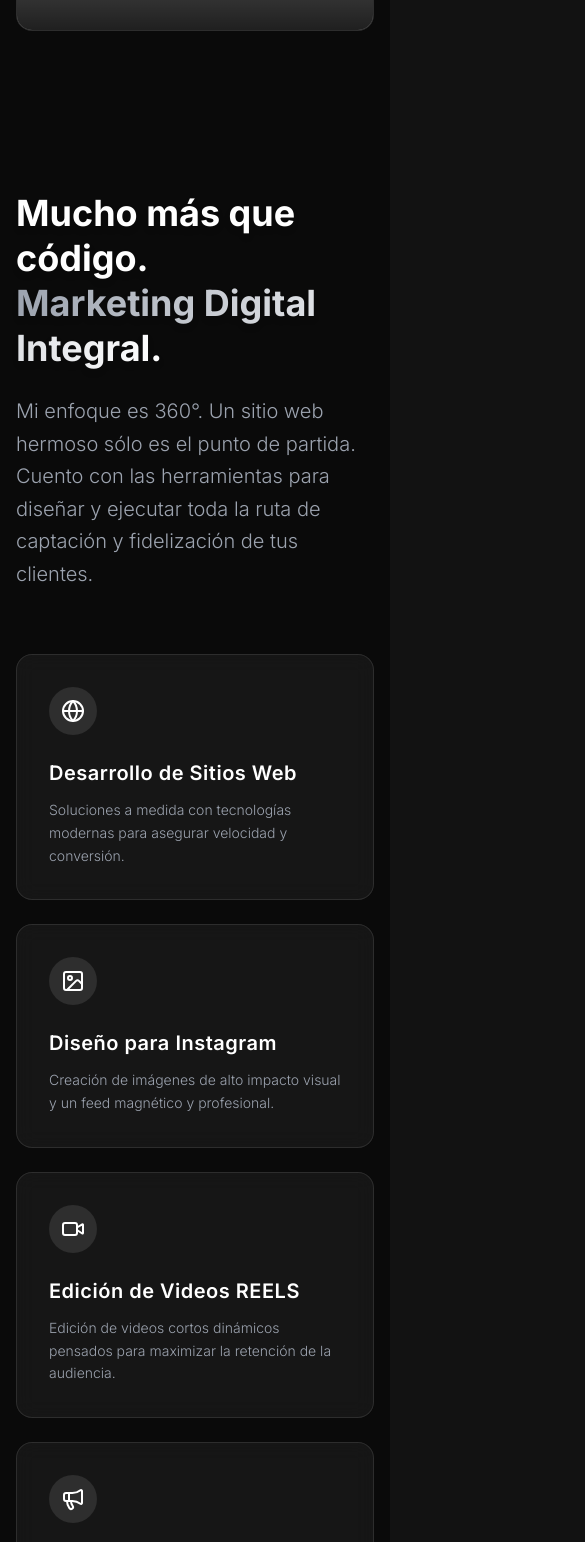
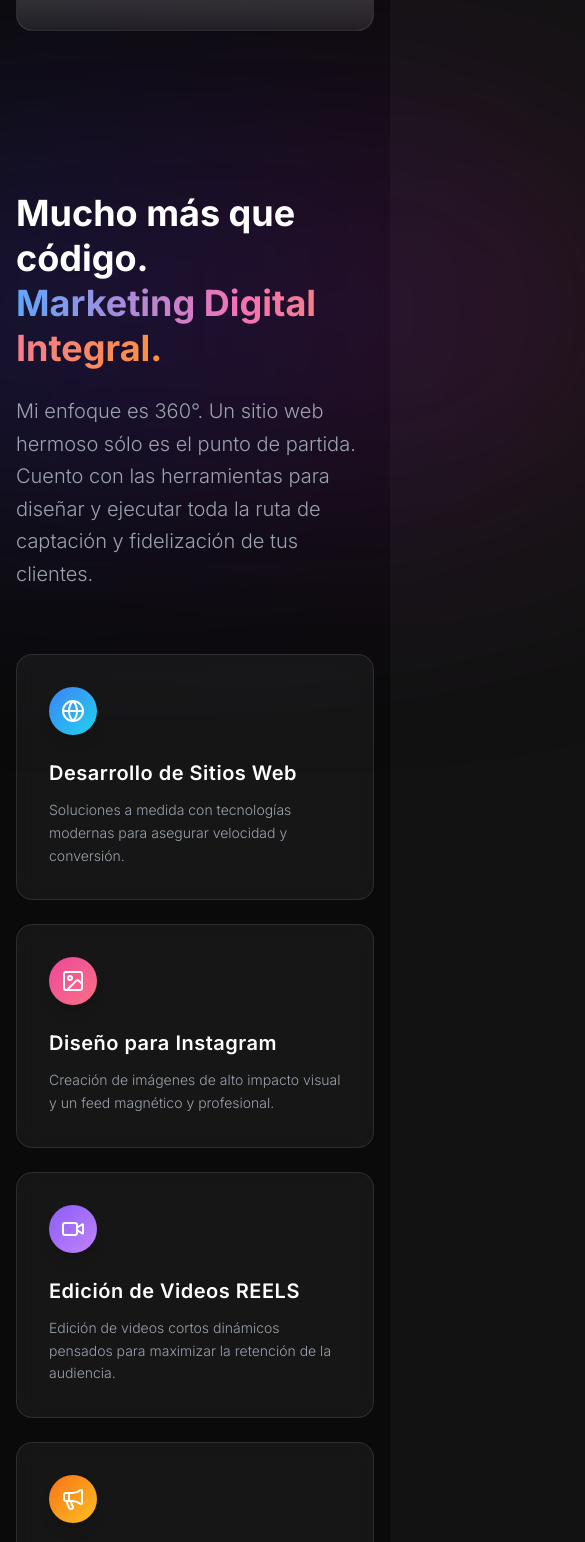
Before and after one commit to gemagenciadigital-bit/portfolio, a Next.js app: page /portfolio/ in a window 390 px wide. Shown: the part 5846-7388 px from the top of the page, 585 px wide, since content can reach past the window. Built offline with nearby package versions, Linux system fonts and the light colour scheme; grey boxes are pictures that could not be loaded.

Commit message:
Add cursor animation, footer, and vibrant service card colors

```diff
--- a/src/app/page.tsx
+++ b/src/app/page.tsx
@@ -1,8 +1,12 @@
 import ScrollyCanvas from "@/components/ScrollyCanvas";
 import Projects from "@/components/Projects";
+import Footer from "@/components/Footer";
+import Cursor from "@/components/Cursor";
 
 export default function Home() {
   return (
+    <>
+      <Cursor />
       <main className="min-h-screen bg-[#121212]">
         {/*
           The ScrollyCanvas component contains the 500vh container,
@@ -16,5 +20,7 @@ export default function Home() {
         */}
         <Projects />
       </main>
+      <Footer />
+    </>
   );
 }
--- /dev/null
+++ b/src/components/Cursor.tsx
@@ -0,0 +1,65 @@
+"use client";
+
+import { useEffect, useState } from "react";
+import { motion, useMotionValue, useSpring } from "framer-motion";
+
+export default function Cursor() {
+  const [isVisible, setIsVisible] = useState(false);
+
+  const mouseX = useMotionValue(-100);
+  const mouseY = useMotionValue(-100);
+
+  // Smooth trail for the outer ring
+  const springX = useSpring(mouseX, { stiffness: 300, damping: 28, mass: 0.5 });
+  const springY = useSpring(mouseY, { stiffness: 300, damping: 28, mass: 0.5 });
+
+  // Fast response for the inner dot
+  const fastSpringX = useSpring(mouseX, { stiffness: 800, damping: 35, mass: 0.1 });
+  const fastSpringY = useSpring(mouseY, { stiffness: 800, damping: 35, mass: 0.1 });
+
+  useEffect(() => {
+    const handleMouseMove = (e: MouseEvent) => {
+      mouseX.set(e.clientX);
+      mouseY.set(e.clientY);
+      if (!isVisible) setIsVisible(true);
+    };
+
+    window.addEventListener("mousemove", handleMouseMove);
+    return () => window.removeEventListener("mousemove", handleMouseMove);
+  }, [isVisible, mouseX, mouseY]);
+
+  // If on a touch device, or mouse hasn't moved yet, don't show the custom cursor
+  if (!isVisible) return null;
+
+  return (
+    <>
+      <style dangerouslySetInnerHTML={{ __html: `
+        @media (pointer: fine) {
+          body { cursor: none; }
+        }
+      `}} />
+
+      {/* Outer subtle glowing ring */}
+      <motion.div
+        className="fixed top-0 left-0 w-12 h-12 border border-white/30 rounded-full pointer-events-none z-[9999] backdrop-blur-[2px] hidden md:block flex justify-center items-center"
+        style={{
+          x: springX,
+          y: springY,
+          translateX: "-50%",
+          translateY: "-50%"
+        }}
+      />
+
+      {/* Inner sharp core dot */}
+      <motion.div
+        className="fixed top-0 left-0 w-3 h-3 bg-white rounded-full pointer-events-none z-[9999] hidden md:block shadow-[0_0_15px_2px_rgba(255,255,255,0.8)]"
+        style={{
+          x: fastSpringX,
+          y: fastSpringY,
+          translateX: "-50%",
+          translateY: "-50%"
+        }}
+      />
+    </>
+  );
+}
--- /dev/null
+++ b/src/components/Footer.tsx
@@ -0,0 +1,54 @@
+import { Zap } from "lucide-react";
+
+export default function Footer() {
+  return (
+    <footer className="w-full bg-[#0a0a0a] py-16 border-t border-white/5 relative z-20 overflow-hidden">
+
+      {/* Background soft glow */}
+      <div className="absolute top-0 left-1/2 -translate-x-1/2 w-[800px] h-[300px] bg-gradient-to-r from-blue-900/20 via-purple-900/20 to-pink-900/20 blur-[100px] pointer-events-none opacity-50" />
+
+      <div className="max-w-7xl mx-auto px-4 md:px-20 relative z-10 flex flex-col md:flex-row justify-between items-center gap-12">
+
+        {/* Brand */}
+        <div className="flex flex-col items-center md:items-start text-center md:text-left group cursor-pointer">
+          <h3 className="text-3xl md:text-5xl font-black tracking-tighter text-white drop-shadow-[0_0_15px_rgba(255,255,255,0.2)]">
+            GEM <span className="text-transparent bg-clip-text bg-gradient-to-r from-gray-400 to-gray-600 font-bold ml-1 transition-all duration-500 group-hover:from-blue-400 group-hover:to-cyan-200">Agencia Digital</span>
+          </h3>
+          <p className="text-sm md:text-base text-gray-500 font-light mt-3 tracking-widest uppercase">
+            Marketing Integral y Excelencia Visual
+          </p>
+        </div>
+
+        {/* Action Button */}
+        <a
+          href="https://www.instagram.com/gem.agenciadigital/"
+          target="_blank"
+          rel="noopener noreferrer"
+          className="group relative flex items-center justify-center gap-3 px-8 py-4 rounded-full bg-white/5 border border-white/10 backdrop-blur-lg hover:bg-white/10 transition-all duration-300 hover:scale-105 overflow-hidden"
+        >
+          {/* Button Hover Glow */}
+          <div className="absolute inset-0 bg-gradient-to-r from-pink-600/30 via-purple-600/30 to-blue-600/30 opacity-0 group-hover:opacity-100 transition-opacity duration-300" />
+
+          <svg viewBox="0 0 24 24" fill="none" stroke="currentColor" strokeWidth="2" strokeLinecap="round" strokeLinejoin="round" className="w-6 h-6 text-pink-400 group-hover:text-white transition-colors relative z-10">
+              <rect x="2" y="2" width="20" height="20" rx="5" ry="5" />
+              <path d="M16 11.37A4 4 0 1 1 12.63 8 4 4 0 0 1 16 11.37z" />
+              <line x1="17.5" y1="6.5" x2="17.51" y2="6.5" />
+            </svg>
+          <span className="text-white font-semibold text-lg relative z-10 tracking-wide">
+            Conecta con nosotros
+          </span>
+          <Zap className="w-5 h-5 text-gray-500 group-hover:text-yellow-400 transition-colors ml-2 relative z-10 fill-current opacity-0 group-hover:opacity-100 -translate-x-4 group-hover:translate-x-0 duration-300" />
+        </a>
+
+      </div>
+
+      {/* Copyright Line */}
+      <div className="mt-16 text-center border-t border-white/5 pt-8 relative z-10">
+        <p className="text-xs text-gray-600 tracking-widest uppercase">
+          © {new Date().getFullYear()} GEM Agencia Digital. Todos los derechos reservados.
+        </p>
+      </div>
+
+    </footer>
+  );
+}
--- a/src/components/Projects.tsx
+++ b/src/components/Projects.tsx
@@ -32,31 +32,49 @@ const SERVICES = [
     title: "Desarrollo de Sitios Web",
     description: "Soluciones a medida con tecnologías modernas para asegurar velocidad y conversión.",
     icon: Globe,
+    gradient: "from-blue-500 to-cyan-400",
+    glow: "group-hover:shadow-[0_0_40px_rgba(59,130,246,0.3)]",
+    border: "group-hover:border-blue-500/50",
   },
   {
     title: "Diseño para Instagram",
     description: "Creación de imágenes de alto impacto visual y un feed magnético y profesional.",
     icon: ImageIcon,
+    gradient: "from-pink-500 to-rose-400",
+    glow: "group-hover:shadow-[0_0_40px_rgba(236,72,153,0.3)]",
+    border: "group-hover:border-pink-500/50",
   },
   {
     title: "Edición de Videos REELS",
     description: "Edición de videos cortos dinámicos pensados para maximizar la retención de la audiencia.",
     icon: Video,
+    gradient: "from-violet-500 to-purple-400",
+    glow: "group-hover:shadow-[0_0_40px_rgba(139,92,246,0.3)]",
+    border: "group-hover:border-violet-500/50",
   },
   {
     title: "Campañas en Meta",
     description: "Publicidad hiper-segmentada en Facebook e Instagram para escalar el ROI.",
     icon: Megaphone,
+    gradient: "from-orange-500 to-amber-400",
+    glow: "group-hover:shadow-[0_0_40px_rgba(249,115,22,0.3)]",
+    border: "group-hover:border-orange-500/50",
   },
   {
     title: "Estrategia de Mercado",
     description: "Investigación, análisis de competencia y definición de la ruta comercial óptima.",
     icon: LineChart,
+    gradient: "from-emerald-500 to-teal-400",
+    glow: "group-hover:shadow-[0_0_40px_rgba(16,185,129,0.3)]",
+    border: "group-hover:border-emerald-500/50",
   },
   {
     title: "Optimización SEO",
     description: "Posicionamiento orgánico y escalable para ganar verdadero terreno en buscadores.",
     icon: Search,
+    gradient: "from-yellow-400 to-lime-400",
+    glow: "group-hover:shadow-[0_0_40px_rgba(250,204,21,0.3)]",
+    border: "group-hover:border-yellow-400/50",
   },
 ];
 
@@ -115,27 +133,30 @@ export default function Projects() {
       </div>
 
       {/* SECCIÓN DE MARKETING DIGITAL INTEGRAL */}
-      <div className="mx-auto max-w-7xl mt-40">
-        <div className="max-w-3xl mb-16">
-          <h2 className="text-4xl md:text-6xl font-bold text-white drop-shadow-md leading-tight">
-            Mucho más que código.
+      <div className="mx-auto max-w-7xl mt-40 relative">
+        {/* big background colorful glow */}
+        <div className="absolute -top-20 left-1/2 -translate-x-1/2 w-[900px] h-[400px] bg-gradient-to-r from-blue-900/30 via-violet-900/30 to-pink-900/30 blur-[120px] pointer-events-none rounded-full" />
+
+        <div className="max-w-3xl mb-16 relative z-10">
+          <h2 className="text-4xl md:text-6xl font-bold leading-tight">
+            <span className="text-white">Mucho más que código.</span>
             <br />
-            <span className="text-transparent bg-clip-text bg-gradient-to-r from-gray-400 to-white">Marketing Digital Integral.</span>
+            <span className="text-transparent bg-clip-text bg-gradient-to-r from-blue-400 via-pink-400 to-orange-400">Marketing Digital Integral.</span>
           </h2>
           <p className="mt-6 text-xl text-gray-400 font-light leading-relaxed">
             Mi enfoque es 360°. Un sitio web hermoso sólo es el punto de partida. Cuento con las herramientas para diseñar y ejecutar toda la ruta de captación y fidelización de tus clientes.
           </p>
         </div>
 
-        <div className="grid grid-cols-1 sm:grid-cols-2 lg:grid-cols-3 gap-6">
+        <div className="grid grid-cols-1 sm:grid-cols-2 lg:grid-cols-3 gap-6 relative z-10">
           {SERVICES.map((service, idx) => {
             const Icon = service.icon;
             return (
               <div
                 key={idx}
-                className="glass p-8 rounded-2xl hover:bg-white/5 transition-colors border border-white/5 hover:border-white/20"
+                className={`group glass p-8 rounded-2xl transition-all duration-400 border border-white/5 ${service.border} ${service.glow}`}
               >
-                <div className="w-12 h-12 rounded-full bg-white/10 flex items-center justify-center mb-6">
+                <div className={`w-12 h-12 rounded-full bg-gradient-to-br ${service.gradient} flex items-center justify-center mb-6 shadow-lg`}>
                   <Icon className="w-6 h-6 text-white" />
                 </div>
                 <h3 className="text-xl font-semibold text-white mb-3 tracking-wide">
```
Lines whose indentation alone changed are shown as unchanged.
